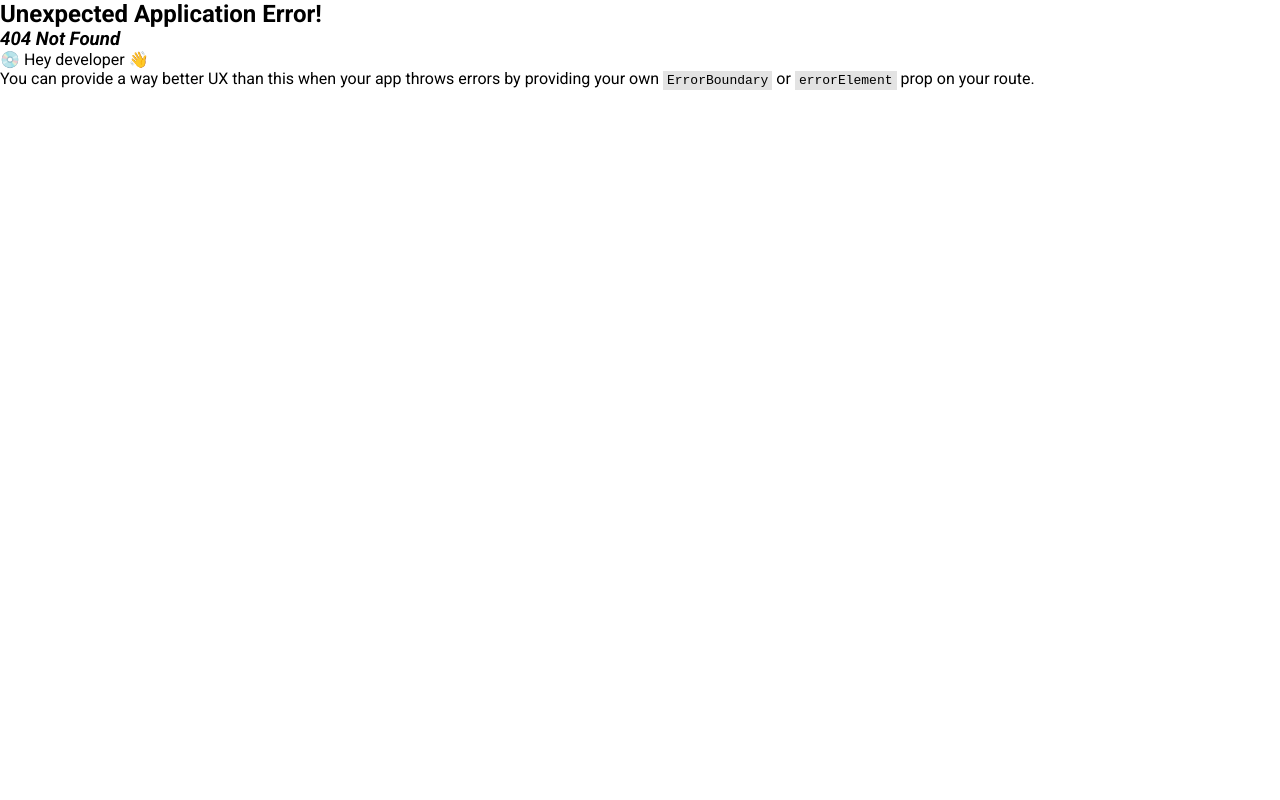
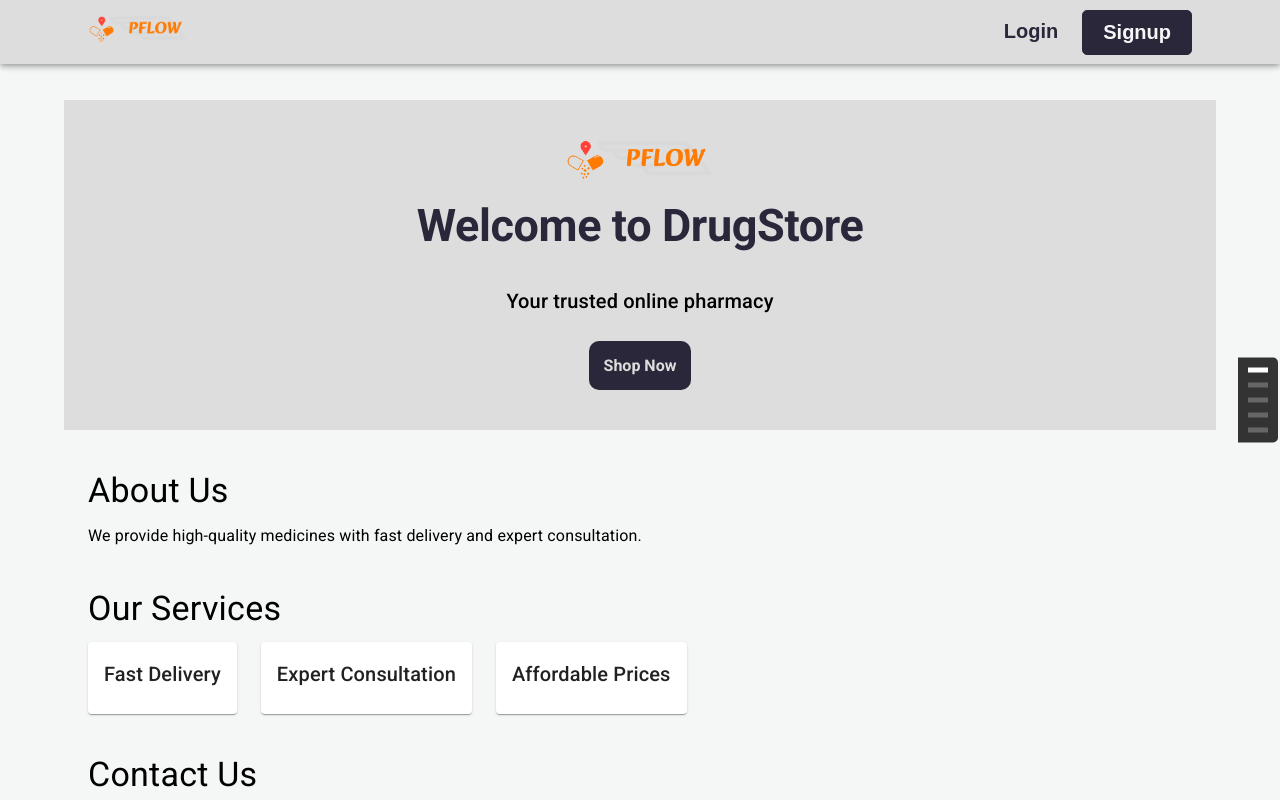
Before and after one commit to elref7i/p-flow, a React (Vite) app: page /landing in a window 1280 px wide. Before the commit this address had no page. Shown: the top 800 px of the page. Built offline with nearby package versions, Linux system fonts and the light colour scheme.

Commit message:
Add Landing page and integrate framer-motion for animations; update routing and enhance CustomButton styles

```diff
--- a/package.json
+++ b/package.json
@@ -17,6 +17,7 @@
     "@reduxjs/toolkit": "^2.5.1",
     "axios": "^1.7.9",
     "formik": "^2.4.6",
+    "framer-motion": "^12.4.1",
     "react": "^18.3.1",
     "react-dom": "^18.3.1",
     "react-hot-toast": "^2.5.1",
--- a/src/App.jsx
+++ b/src/App.jsx
@@ -15,6 +15,7 @@ import VerifySendCoding from '@/pages/VerifySendCoding/VerifySendCoding';
 import { Provider } from 'react-redux';
 import { store } from './store/sotre';
 import { Toaster } from 'react-hot-toast';
+import Landing from './pages/Landing/Landing';
 
 function App() {
   const router = createBrowserRouter([
@@ -35,6 +36,7 @@ function App() {
         </GuestRoute>
       ),
       children: [
+        { path: '/landing', element: <Landing /> },
         { path: '/login', element: <Login /> },
         { path: '/signup', element: <Signup /> },
         { path: '/forgetpassword', element: <ForgetPassword /> },
--- a/src/components/Common/ButtonStyle.jsx
+++ b/src/components/Common/ButtonStyle.jsx
@@ -37,6 +37,7 @@ const CustomButton = styled('button')(
     fontWeight: fontWeight || 'bold',
     marginInline: marginInline || 'auto',
     marginBottom: mb || 'auto',
+
     '&:hover': {
       backgroundColor: hoverbgColor || '#DDDDDD',
       color: hoverColor || '#2B273A',
@@ -46,12 +47,17 @@ const CustomButton = styled('button')(
 
 export const CustomLink = styled(Link)`
   font-style: ${(props) => props.fs || 'normal'};
-  color: ${(props) => props.fs || '#2b273a99'};
+  font-weight: ${(props) => props.fw || 'normal'};
+  border-radius: ${(props) => props.br || '0px'};
+  color: ${(props) => props.c || '#2b273a99'};
   text-decoration: ${(props) => props.textDecoration || 'none'};
   display: 'block';
   cursor: 'pointer';
+  transition: ${(props) => props.transition || 'all 0.4s ease-in-out'};
+  padding: ${(props) => props.p || '0px'};
+  background-color: ${(props) => props.bg || 'transparent'};
   &:hover {
-    background-color: ${(props) => props.bg || 'transparent'};
+    background-color: ${(props) => props.hoverbg || 'transparent'};
     color: ${(props) => props.hoverColor || '#2B273A'};
   }
 `;
--- a/src/components/ProductRoute/ProductRoute.jsx
+++ b/src/components/ProductRoute/ProductRoute.jsx
@@ -7,6 +7,6 @@ export default function ProductRoute({ children }) {
   if (token) {
     return children;
   } else {
-    return <Navigate to="/login" />;
+    return <Navigate to="/landing" />;
   }
 }
--- a/src/index.css
+++ b/src/index.css
@@ -20,6 +20,7 @@ a {
 }
 a:active {
   color: transparent;
+  transition: colors 0.8s;
 }
 
 /*
--- /dev/null
+++ b/src/pages/Landing/Landing.jsx
@@ -0,0 +1,159 @@
+import { useState } from 'react';
+import {
+  Container,
+  Typography,
+  Button,
+  Grid2,
+  Card,
+  CardContent,
+  TextField,
+  Box,
+} from '@mui/material';
+// import  // تأكد من وضع الصورة في المسار الصحيح
+import logo from '../../assets/pflow-high-resolution-logo-transparent.png';
+import { CustomHead } from '../../components/Common/CustomTypography';
+import { CustomLink } from '../../components/Common/ButtonStyle';
+
+const sections = ['Home', 'About', 'Services', 'Contact', 'footer'];
+
+const LandingPage = () => {
+  const [selected, setSelected] = useState('Home');
+
+  const handleScroll = (section) => {
+    const element = document.getElementById(section.toLowerCase());
+    if (element) {
+      element.scrollIntoView({ behavior: 'smooth' });
+      setSelected(section);
+    }
+  };
+
+  return (
+    <>
+      {/* Sidebar */}
+      <Box
+        sx={{
+          position: 'fixed',
+          right: '2px',
+          top: '50%',
+          transform: 'translateY(-50%)',
+          display: 'flex',
+          flexDirection: 'column',
+          gap: '10px',
+          background: '#333',
+          padding: '10px',
+          borderRadius: '0 5px 5px 0',
+        }}
+      >
+        {sections.map((section) => (
+          <Box
+            key={section}
+            sx={{
+              width: '20px',
+              height: '5px',
+              background: selected === section ? '#fff' : '#666',
+              cursor: 'pointer',
+              transition: '0.3s',
+            }}
+            onClick={() => handleScroll(section)}
+          />
+        ))}
+      </Box>
+
+      {/* Hero Section */}
+      <Box
+        id="home"
+        sx={{
+          textAlign: 'center',
+          py: 5,
+          bgcolor: '#DDDDDD',
+          display: 'flex',
+          flexDirection: 'column',
+          alignItems: 'center',
+        }}
+      >
+        <img
+          src={logo}
+          alt="DrugStore Logo"
+          style={{ width: '150px', marginBottom: '20px' }}
+        />
+        <CustomHead variant="h2">Welcome to DrugStore</CustomHead>
+        <Typography variant="h6" sx={{ mt: 2 }}>
+          Your trusted online pharmacy
+        </Typography>
+        <CustomLink
+          to={'/login'}
+          variant="contained"
+          color="primary"
+          bg={'#2B273A'}
+          c={'#DDDDDD'}
+          hoverColor={'#2B273A'}
+          hoverbg={'#DDDDDD'}
+          fw={'bold'}
+          p={'15px'}
+          br={'10px'}
+          sx={{ mt: 3 }}
+        >
+          Shop Now
+        </CustomLink>
+      </Box>
+
+      {/* About Us */}
+      <Container id="about" sx={{ my: 5 }}>
+        <Typography variant="h4" gutterBottom>
+          About Us
+        </Typography>
+        <Typography variant="body1">
+          We provide high-quality medicines with fast delivery and expert
+          consultation.
+        </Typography>
+      </Container>
+
+      {/* Services */}
+      <Container id="services" sx={{ my: 5 }}>
+        <Typography variant="h4" gutterBottom>
+          Our Services
+        </Typography>
+        <Grid2 container spacing={3}>
+          {['Fast Delivery', 'Expert Consultation', 'Affordable Prices'].map(
+            (service) => (
+              <Grid2 item xs={12} md={4} key={service}>
+                <Card>
+                  <CardContent>
+                    <Typography variant="h6">{service}</Typography>
+                  </CardContent>
+                </Card>
+              </Grid2>
+            )
+          )}
+        </Grid2>
+      </Container>
+
+      {/* Contact Us */}
+      <Container id="contact" sx={{ my: 5 }}>
+        <Typography variant="h4" gutterBottom>
+          Contact Us
+        </Typography>
+        <TextField fullWidth label="Your Name" margin="normal" />
+        <TextField fullWidth label="Your Email" margin="normal" />
+        <TextField
+          fullWidth
+          label="Message"
+          multiline
+          rows={4}
+          margin="normal"
+        />
+        <Button variant="contained" color="primary" sx={{ mt: 2 }}>
+          Send Message
+        </Button>
+      </Container>
+
+      <Box id="footer" sx={{ textAlign: 'center', py: 3, bgcolor: 'grey.200' }}>
+        <Typography variant="body2">
+          &copy; 2025 DrugStore. All rights reserved.
+        </Typography>
+      </Box>
+    </>
+  );
+};
+
+export default LandingPage;
--- a/src/pages/Signup/Signup.jsx
+++ b/src/pages/Signup/Signup.jsx
@@ -269,6 +269,8 @@ const SignupForm = () => {
               value={values.city}
               onChange={handleChange}
               onBlur={handleBlur}
+              error={errors.city && touched.city}
+              helperText={touched.city && errors.city}
             />
             <TextField
               fullWidth
@@ -282,6 +284,7 @@ const SignupForm = () => {
               error={errors.governorate && touched.governorate}
               helperText={touched.governorate && errors.governorate}
             />
+
             <Box sx={{ mb: 1 }}>
               <label htmlFor="pharmacy">Pharmacy</label>
               <input
@@ -324,9 +327,9 @@ const SignupForm = () => {
             >
               Get Location
             </Button>
-            {errors.location?.type && (
+            {/* {errors.location?.type && (
               <Typography variant="p">{errors.location.type}</Typography>
-            )}
+            )} */}
           </>
         );
       default:
```
Also changed, not shown: 1 other file (tests, documents, lock files or other folders).
